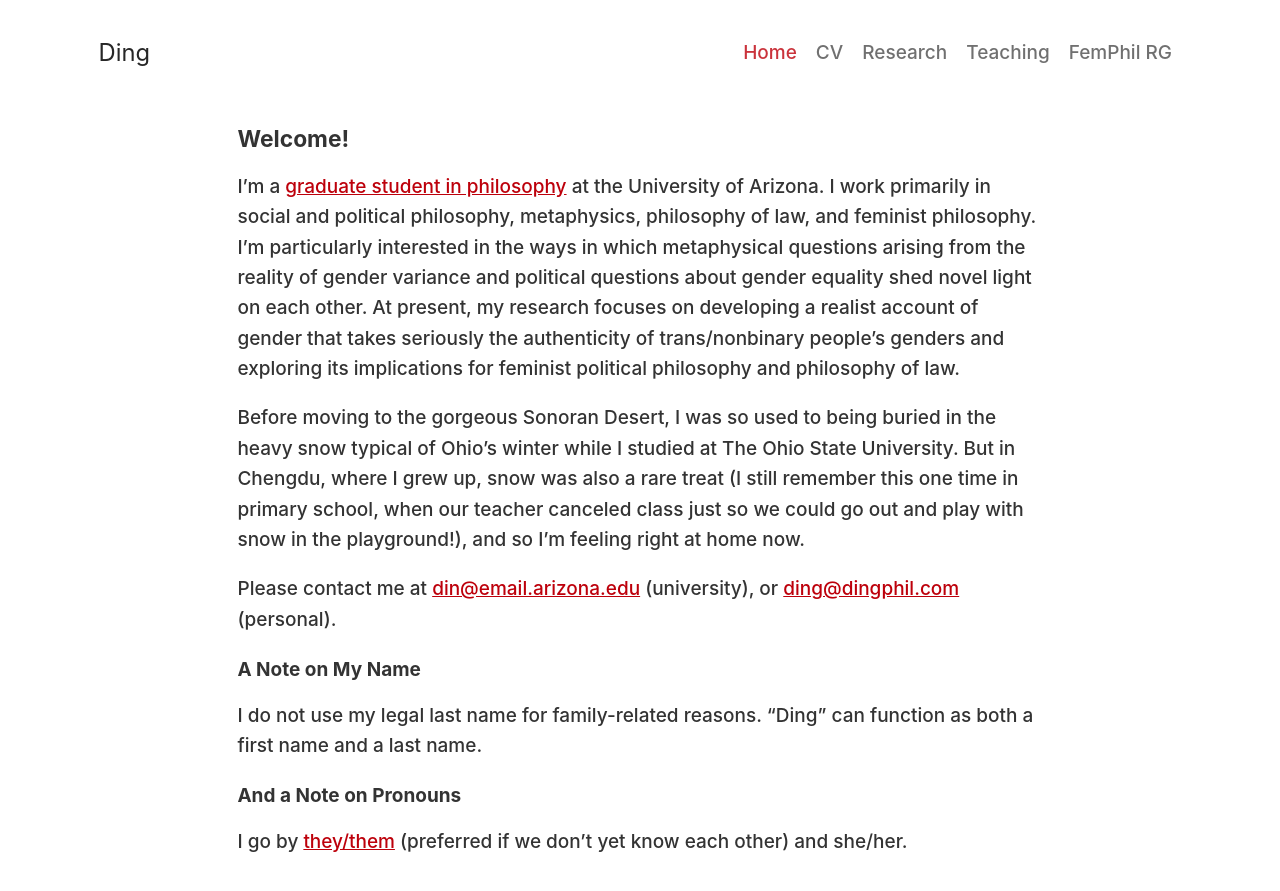
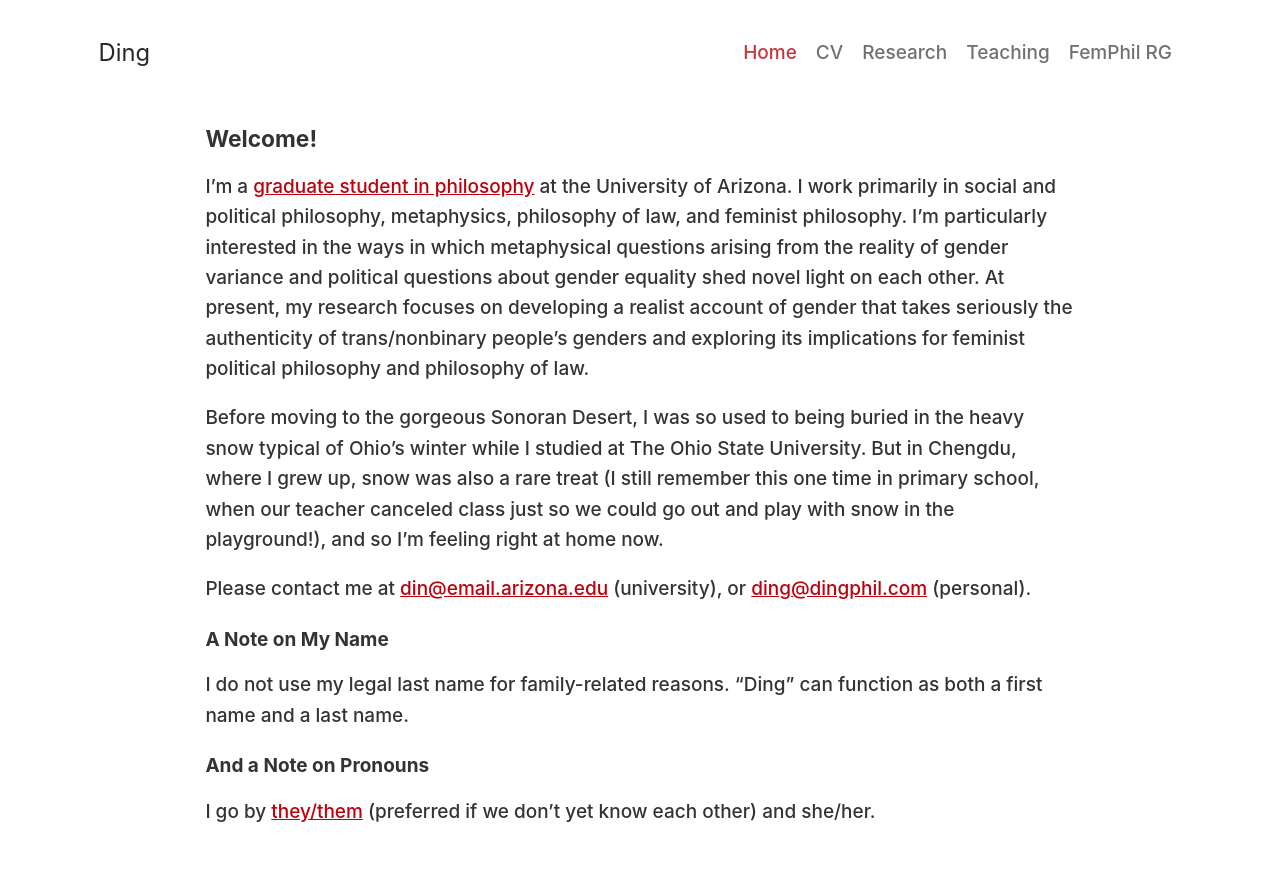
Before and after one commit to dingherself/dingherself.github.io, a Jekyll site: the page built from index.html, in a window 1280 px wide and 933 px high. Shown: the top 891 px of the window. Built offline with Jekyll 4.4.1, drawn with Linux system fonts in a browser that asks for light colours; nearby versions of some CDN libraries; some web fonts are replaced.

Commit message:
improved grid system

```diff
--- a/_layouts/home.html
+++ b/_layouts/home.html
@@ -27,30 +27,28 @@
   {% include navbar.html %}
 
   <main id="content" role="main" class="container">
-    <div class="container">
-      <div class="row justify-content-center">
+    <div class="container px-4">
+      <div class="row justify-content-center align-items-center gx-5">
         {%- if page.headerpicurl -%}
-          <div class="col-12 col-lg-6">
-        {%- else -%}
-          <div class="col-12 col-lg-9">
-        {%- endif -%}
-          {{ content }}
+        <div class="col-11 col-md-7 col-lg-5 col-xl-4">
+        <p><a href="{{ page.headerpicurl | prepend: site.baseurl }}"><img class="img-fluid mt-2 float-left" src="{{ page.headerpicurl | prepend: site.baseurl }}" alt="{{ page.headerpicalt }}"></a></p>
+          {%- if page.headerpictext -%}
+            <p style="color: #777; margin-top: -0.5rem;"><small>{{ page.headerpictext }}</small></p>
+          {%- endif -%}
         </div>
-        {%- if page.headerpicurl -%}
-          <div class="col-12 col-lg-5">
-            <p><a href="{{ page.headerpicurl | prepend: site.baseurl }}"><img class="img-fluid mt-2" src="{{ page.headerpicurl | prepend: site.baseurl }}" alt="{{ page.headerpicalt }}"></a></p>
-            {%- if page.headerpictext -%}
-              <p style="color: #777; margin-top: -0.5rem;"><small>{{ page.headerpictext }}</small></p>
-            {%- endif -%}
-          </div>
-        {%- endif -%}
+        <div class="col-12 col-lg-7 col-xxl-7">
+      {%- else -%}
+        <div class="col-12 col-md-10 col-xxl-9">
+      {%- endif -%}
+        {{ content }}
+        </div>
       </div>
     </div>
   </main>
 
   <footer class="container" style="padding-bottom: 3rem;">
     <div class="row justify-content-center">
-      <div class="col-12 col-lg-11">
+      <div class="col-12 col-md-10 col-xxl-9">
         <!--{% include footer.html %}-->
       </div>
     </div>
```
Also changed, not shown: _layouts/default.html (+14 -16 lines).
